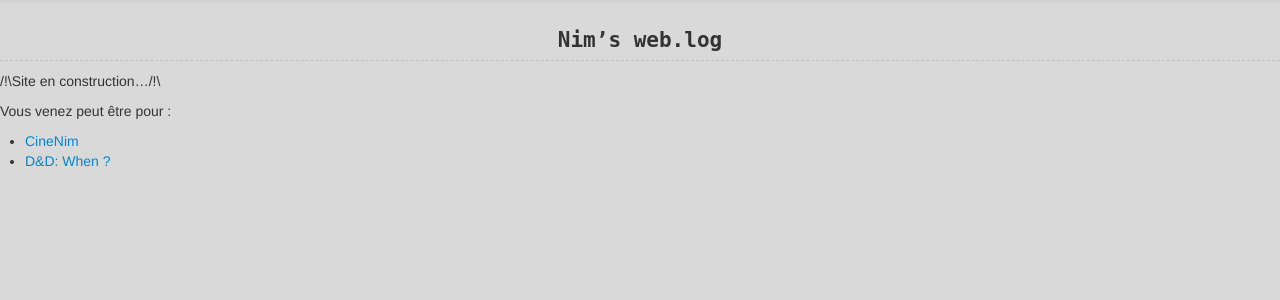
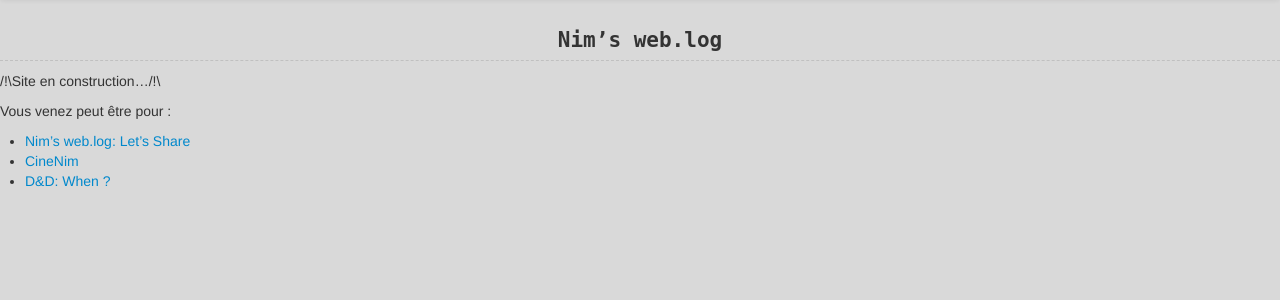
Before and after one commit to nim65s/django-perso, a Django app: page / in a window 1280 px wide. Shown: the part 42-342 px from the top of the page. Run offline with Django 3.2, Linux system fonts and the light colour scheme; some libraries are stand-ins or nearby versions.

Commit message:
weblog fonctionnel

```diff
--- a/perso/settings.py
+++ b/perso/settings.py
@@ -122,6 +122,7 @@ INSTALLED_APPS = (
     'django.contrib.staticfiles',
     'when',
     'cine',
+    'weblog',
     # Uncomment the next line to enable the admin:
     'django.contrib.admin',
     # Uncomment the next line to enable admin documentation:
--- a/perso/urls.py
+++ b/perso/urls.py
@@ -14,6 +14,7 @@ urlpatterns = patterns('',
         url(r'^accounts/logout', logout_view, name='logout'),
         url(r'^accounts/profil', profil, name='profil'),
 
+        url(r'^weblog/', include('weblog.urls', namespace="weblog")),
         url(r'^when/', include('when.urls', namespace="when")),
         url(r'^cine/', include('cine.urls', namespace="cine")),
 
--- a/templates/home.html
+++ b/templates/home.html
@@ -8,6 +8,7 @@
 <p>/!\Site en construction…/!\</p>
 <p>Vous venez peut être pour : </p>
 <ul>
+    <li><a href="{% url 'weblog:home' %}">Nim’s web.log: Let’s Share</a></li>
     <li><a href="{% url 'cine:home' %}">CineNim</a></li>
     <li><a href="{% url 'when:home' %}">D&amp;D: When ?</a></li>
 </ul>
--- a/templates/perso.html
+++ b/templates/perso.html
@@ -4,6 +4,7 @@
 {% block soustitre %}Nim’s web.log \o/{% endblock %}
 
 {% block nav %}
+    <li><a href="{% url 'weblog:home' %}">web.log</a></li>
     <li><a href="{% url 'cine:home' %}">Cinenim</a></li>
     <li><a href="{% url 'when:home' %}">When</a></li>
 {% endblock %}
```
